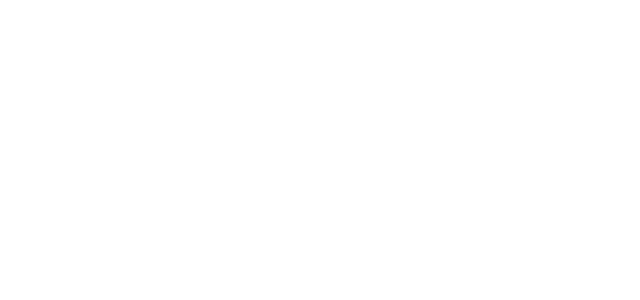
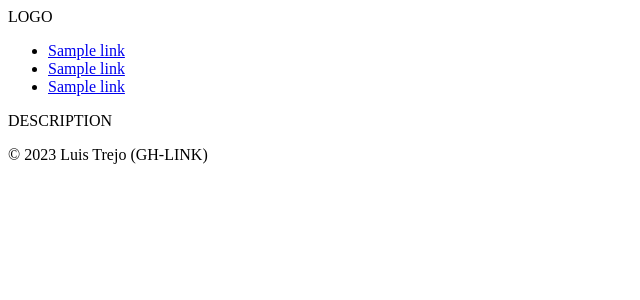
Before and after one commit to TrejoLuis/memory-game, a React (Create React App) app: page / in a window 1280 px wide. Shown: the top 300 px of the page, without its empty margins (0-640 px from the left). Built offline with nearby package versions, Linux system fonts and the light colour scheme.

Commit message:
chore: add basic html layout

```diff
--- a/src/App.js
+++ b/src/App.js
@@ -1,9 +1,15 @@
 import React from 'react'
+import Header from './components/Header.jsx'
+import Main from './components/Main.jsx'
+import Footer from './components/Footer.jsx'
 
 function App () {
   return (
-    <div className="App">
-    </div>
+    <>
+     <Header />
+     <Main />
+     <Footer />
+    </>
   )
 }
 
--- /dev/null
+++ b/src/components/Footer.jsx
@@ -0,0 +1,9 @@
+import React from 'react'
+
+export default function Footer () {
+  return (
+    <footer>
+      <p>&copy; 2023 Luis Trejo (GH-LINK)</p>
+    </footer>
+  )
+}
--- /dev/null
+++ b/src/components/Header.jsx
@@ -0,0 +1,16 @@
+import React from 'react'
+
+export default function Header () {
+  return (
+    <header>
+      <div>LOGO</div>
+      <nav className="header-nav">
+        <ul>
+          <li><a href="#">Sample link</a></li>
+          <li><a href="#">Sample link</a></li>
+          <li><a href="#">Sample link</a></li>
+        </ul>
+      </nav>
+    </header>
+  )
+}
--- /dev/null
+++ b/src/components/Main.jsx
@@ -0,0 +1,11 @@
+import React from 'react'
+
+export default function Main () {
+  return (
+    <main>
+      <div>DESCRIPTION</div>
+      <div className="score-container"></div>
+      <div className="card-container"></div>
+    </main>
+  )
+}
```
